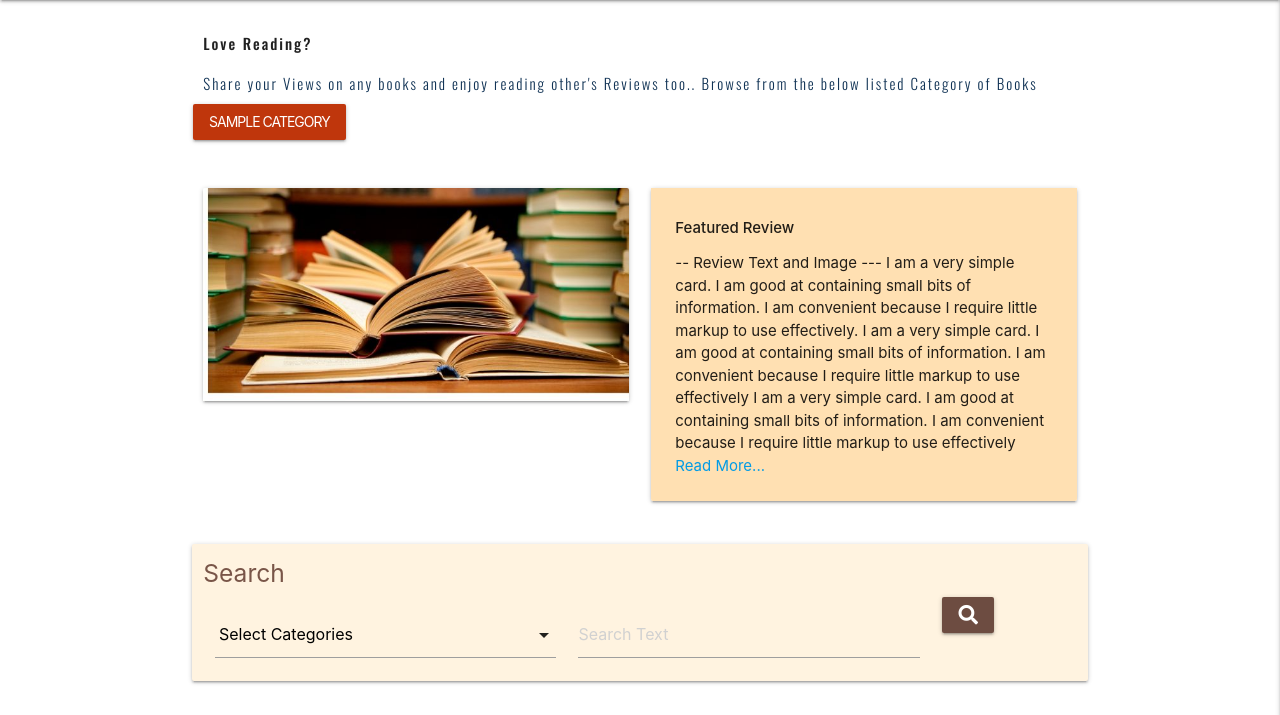
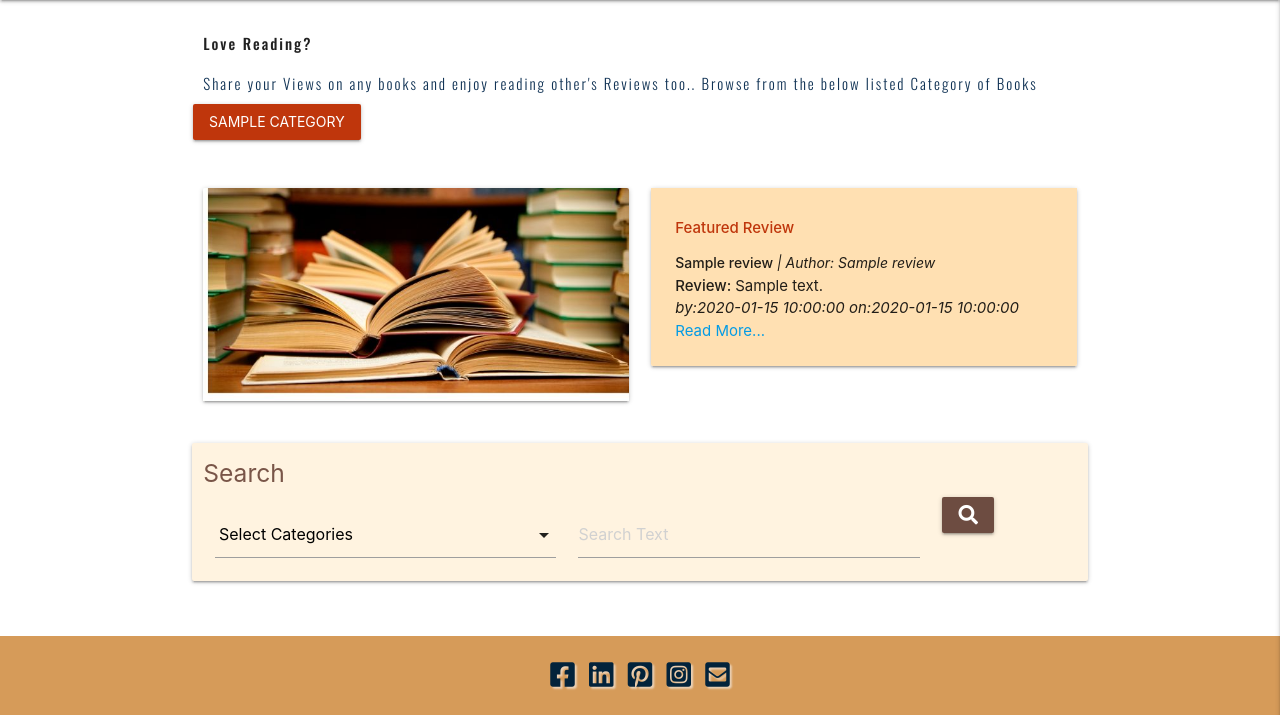
Before and after one commit to Anindita123-code/Milestone3_Data_Centric, a Flask app: page / in a window 1280 px wide. Shown: the part 64-779 px from the top of the page. Run offline with Flask 2, Linux system fonts and the light colour scheme; a database or web service that is not in the repository returns one stand-in record (values such as "Sample title"); some libraries are stand-ins or nearby versions.

Commit message:
publishing of featured review by Admin and reflecting the featured  review in home page

```diff
--- a/app.py
+++ b/app.py
@@ -26,12 +26,15 @@
 def home():
     categories = mongo.db.categories.find()
     home_search_cat = mongo.db.categories.find()
+    featured_review = mongo.db.reviews.find({"is_featured": 1})
 
     if request.method == "POST":
         return redirect(url_for('get_books'))
 
     return render_template(
-        "home.html", categories=categories, search_categories=home_search_cat)
+        "home.html", categories=categories,
+        search_categories=home_search_cat,
+        featured_review=featured_review)
 
 
 @app.route("/register", methods=["GET", "POST"])
@@ -114,7 +117,7 @@
 @app.route("/admin_profile", methods=["GET", "POST"])
 def admin_profile():
     now = datetime.now()
-    books = mongo.db.books.find()
+    featured_review = mongo.db.reviews.find({"is_featured": 1})
     username = mongo.db.users.find_one(
         {"username": session["user"]})["username"]
     password = mongo.db.users.find_one(
@@ -130,7 +133,8 @@
     mongo.db.users.update({"username": session["user"].lower()}, login_time)
 
     return render_template("admin_profile.html", username=username,
-                           login_time=last_login, books=books)
+                           login_time=last_login,
+                           featured_review=featured_review)
 
 
 @app.route("/logout")
@@ -163,7 +167,7 @@
                         "description": request.form.get("description").lower(),
                         "added_by": session["user"].lower(),
                         "date_added": now.strftime(
-                            "%m/%d/%Y, %H:%M:%S")
+                            "%m/%d/%Y")
                     }
             mongo.db.books.insert_one(newBook)
             flash("New Book Added Successfully!")
@@ -264,7 +268,7 @@
                     "review_description": request.form.get(
                         "review"),
                     "added_by": session["user"],
-                    "added_date": today.strftime("%m/%d/%Y, %H:%M:%S"),
+                    "added_date": today.strftime("%m/%d/%Y"),
                     "is_featured": is_featured}
 
         mongo.db.reviews.update({"_id": ObjectId(review_id)}, edited)
@@ -283,38 +287,40 @@
 
 @app.route("/featured_review/<review_id>", methods=["GET", "POST"])
 def featured_review(review_id):
-    if request.method == "POST":
-        is_featured = 1 if request.form.get("is_featured") else 0
-        book = mongo.db.reviews.find_one(
-            {"_id": ObjectId(review_id)})["book_name"]
-        review = mongo.db.reviews.find_one(
-            {"_id": ObjectId(review_id)})["review_description"]
-        author = mongo.db.reviews.find_one(
-            {"_id": ObjectId(review_id)})["author_name"]
-        added_by = mongo.db.reviews.find_one(
-            {"_id": ObjectId(review_id)})["added_by"]
-        added_date = mongo.db.reviews.find_one(
-            {"_id": ObjectId(review_id)})["added_date"]
 
-        featured_review = {
-                    "book_name": book,
-                    "author_name": author,
-                    "review_description": review,
-                    "added_by": added_by,
-                    "added_date": added_date,
-                    "is_featured": is_featured}
+    book = mongo.db.reviews.find_one(
+        {"_id": ObjectId(review_id)})["book_name"]
+    review = mongo.db.reviews.find_one(
+        {"_id": ObjectId(review_id)})["review_description"]
+    author = mongo.db.reviews.find_one(
+        {"_id": ObjectId(review_id)})["author_name"]
+    added_by = mongo.db.reviews.find_one(
+        {"_id": ObjectId(review_id)})["added_by"]
+    added_date = mongo.db.reviews.find_one(
+        {"_id": ObjectId(review_id)})["added_date"]
 
-        # reset all featured review
-        mongo.db.reviews.update(
-            {"is_featured": "1"},
-            {"$set": {"is_featured": "0"}}
-        )
-        # set the new featured review
-        mongo.db.reviews.update(
-            {"_id": ObjectId(review_id)}, featured_review)
-        flash("Review Featured Successfully!")
+    featured_review = {
+                "book_name": book,
+                "author_name": author,
+                "review_description": review,
+                "added_by": added_by,
+                "added_date": added_date,
+                "is_featured": 1}
 
-    return render_template("admin_profile.html")
+    # reset all featured review
+    mongo.db.reviews.update(
+        {"is_featured": 1},
+        {"$set": {"is_featured": 0}}
+
+    )
+    # set the new featured review
+    mongo.db.reviews.update(
+        {"_id": ObjectId(review_id)},
+        {"$set": {"is_featured": 1}})
+
+    flash("Review Featured Successfully!")
+
+    return redirect(url_for('admin_profile'))
 
 
 @app.route("/get_books", methods=["GET", "POST"])
--- a/static/css/style.css
+++ b/static/css/style.css
@@ -113,7 +113,7 @@
 
 #homeCategories .btn{
     margin: 1px 1px;
-    letter-spacing: -1px;
+    letter-spacing: 0px;
 }
 
 .card .card-content .card-title .book-name{
--- a/templates/base.html
+++ b/templates/base.html
@@ -26,7 +26,6 @@
                 {% if session.user %}
                     {% if session.user == "admin" %}
                         <li><a href="{{ url_for('admin_profile') }}">Profile</a></li>
-                        <li><a href="">Manage Categories</a></li>
                         <li><a href="{{ url_for('add_books') }}">Add Books</a></li>
                         <li><a href="{{ url_for('logout') }}">Logout</a></li>
                     {% else %}
@@ -51,7 +50,6 @@
                 {% if session.user %}
                     {% if session.user == "admin" %}
                         <li><a href="{{ url_for('admin_profile') }}">Profile</a></li>
-                        <li><a href="">Manage Categories</a></li>
                         <li><a href="{{ url_for('add_books') }}">Add Books</a></li>
                         <li><a href="{{ url_for('logout') }}">Logout</a></li>
                     {% else %}
--- a/templates/home.html
+++ b/templates/home.html
@@ -26,20 +26,21 @@
 
                 </div>
                 <div class="col s12 m12 l6">
+                    {% for review in featured_review %}
                     <div class="card">
-                        <div class="card-content  orange lighten-4">
-                        <span class="card-title">Featured Review</span>
-                        <p> -- Review Text and Image ---
-                            I am a very simple card. I am good at containing small bits of information.
-                            I am convenient because I require little markup to use effectively.
-                            I am a very simple card. I am good at containing small bits of information.
-                            I am convenient because I require little markup to use effectively
-                            I am a very simple card. I am good at containing small bits of information.
-                            I am convenient because I require little markup to use effectively
-                        </p>
-                        <span> <a href="">Read More...</a></span>
+                        <div class="card-content orange lighten-4">
+                        <span class="card-title deep-orange-text text-darken-4">Featured Review</span>
+                        <span class="card-subtitle"><strong>{{ review.book_name }}</strong>
+                        <em> | Author: {{ review.author_name }}</em>
+                        </span>
+                        <strong><br>Review: </strong>{{ review.review_description }}</p>
+                            <span><em>by:{{ review.added_by }}</em></span>
+                            <span><em>on:{{ review.added_date }}</em></span>
+
+                        <span> <a href="{{ url_for('add_reviews', book=review.book_name) }}">Read More...</a></span>
                         </div>
                     </div>
+                    {% endfor %}
                 </div>
             </div>
             <!-- search section -->
```
Also changed, not shown: templates/admin_profile.html (+30 -13 lines).
